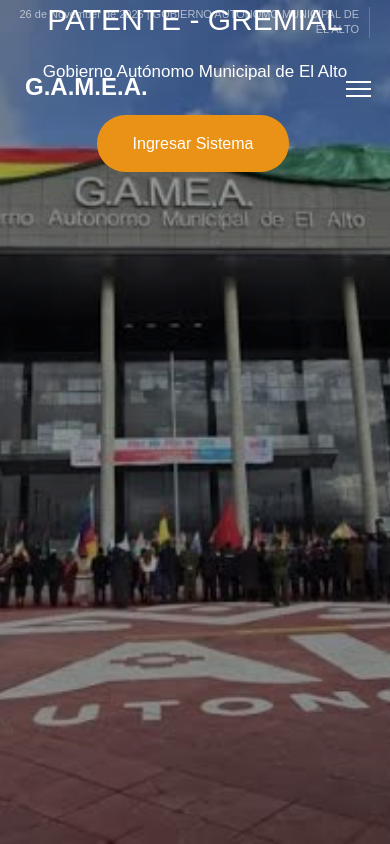
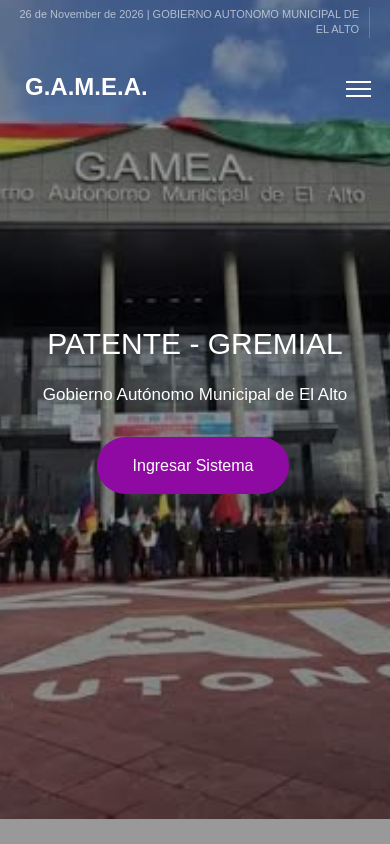
Before and after one commit to jhem8147-jjjj/Dfm, a PHP site: page /tcpdf/ in a window 390 px wide. Run offline with PHP 8.4, Linux system fonts and the light colour scheme.

Commit message:
Mejora diseño responsive

```diff
--- a/css/style.css
+++ b/css/style.css
@@ -47,13 +47,13 @@ body {
 }
 
 a {
-  color: #EA9215;
+  color: #8F0AA3;
   -webkit-transition: 0.5s;
   -o-transition: 0.5s;
   transition: 0.5s;
 }
 a:hover, a:active, a:focus {
-  color: #EA9215;
+  color: #8F0AA3;
   outline: none;
   text-decoration: none;
 }
@@ -71,17 +71,17 @@ h1, h2, h3, h4, h5, h6, figure {
 
 ::-webkit-selection {
   color: #fff;
-  background: #EA9215;
+  background: #8F0AA3;
 }
 
 ::-moz-selection {
   color: #fff;
-  background: #EA9215;
+  background: #8F0AA3;
 }
 
 ::selection {
   color: #fff;
-  background: #EA9215;
+  background: #8F0AA3;
 }
 
 .fh5co-nav {
@@ -131,7 +131,7 @@ h1, h2, h3, h4, h5, h6, figure {
   font-family: "Work Sans", Arial, sans-serif;
 }
 .fh5co-nav #fh5co-logo a span {
-  color: #EA9215;
+  color: #8F0AA3;
 }
 .fh5co-nav a {
   padding: 5px 10px;
@@ -455,7 +455,7 @@ h1, h2, h3, h4, h5, h6, figure {
 #fh5co-header .display-tc .btn.btn-learn,
 #fh5co-counter .display-tc .btn.btn-learn,
 .fh5co-cover .display-tc .btn.btn-learn {
-  background: rgba(234, , 14621, 0.8);
+  background: rgba(143, 10, 163, 0.8);
   border: none;
 }
 #fh5co-header .display-tc .btn.btn-learn:hover, #fh5co-header .display-tc .btn.btn-learn:focus,
@@ -1278,26 +1278,53 @@ h1, h2, h3, h4, h5, h6, figure {
   transition: 0.5s;
 }
 
-/* Keep the home hero sized to the viewport instead of a fixed desktop height. */
+/* Ajustes responsive de la portada principal */
 #fh5co-header.fh5co-cover {
+  height: auto;
+  min-height: 100vh;
+  min-height: 100svh;
+  width: 100%;
+  background-size: cover;
+  background-position: center center;
+  background-repeat: no-repeat;
+}
+
+/* Mantener el contenido centrado verticalmente */
+#fh5co-header.fh5co-cover .display-t {
+  display: table;
+  width: 100%;
   height: 100vh;
-  min-height: 520px;
-}
-
-#fh5co-header.fh5co-cover .display-t,
+  height: 100svh;
+  margin-top: 0;
+}
+
 #fh5co-header.fh5co-cover .display-tc {
-  height: 100%;
+  height: 100vh;
+  height: 100svh;
   margin-top: 0;
-}
-
+  vertical-align: middle;
+}
+
+/* Escalar el título según el ancho disponible */
 #fh5co-header.fh5co-cover .display-tc h1 {
   font-size: clamp(30px, 4vw, 54px);
+  line-height: 1.2;
+}
+
+#fh5co-header.fh5co-cover .display-tc h2 {
+  font-size: clamp(16px, 2vw, 20px);
 }
 
 @media screen and (max-width: 768px) {
   #fh5co-header.fh5co-cover {
+    min-height: 100vh;
+    min-height: 100svh;
+  }
+
+  #fh5co-header.fh5co-cover .display-t,
+  #fh5co-header.fh5co-cover .display-tc {
     height: 100vh;
-    min-height: 480px;
+    height: 100svh;
   }
 
   .fh5co-nav .top-menu {
@@ -1509,21 +1536,21 @@ h1, h2, h3, h4, h5, h6, figure {
 }
 
 .btn-primary {
-  background: #EA9215;
-  color: #fff;
-  border: 2px solid #EA9215;
+  background: #8F0AA3;
+  color: #fff;
+  border: 2px solid #8F0AA3;
 }
 .btn-primary:hover, .btn-primary:focus, .btn-primary:active {
-  background: #ec9d2c !important;
-  border-color: #ec9d2c !important;
+  background: #A315B8 !important;
+  border-color: #A315B8 !important;
 }
 .btn-primary.btn-outline {
   background: transparent;
-  color: #EA9215;
-  border: 2px solid #EA9215;
+  color: #8F0AA3;
+  border: 2px solid #8F0AA3;
 }
 .btn-primary.btn-outline:hover, .btn-primary.btn-outline:focus, .btn-primary.btn-outline:active {
-  background: #EA9215;
+  background: #8F0AA3;
   color: #fff;
 }
 
@@ -1679,3 +1706,22 @@ h1, h2, h3, h4, h5, h6, figure {
 }
 
 /*# sourceMappingURL=style.css.map */
+
+/* Mantener el color morado original del botón principal de ingreso */
+#fh5co-header .display-tc .btn.btn-primary,
+#fh5co-header .display-tc .btn.btn-learn {
+  background: #8f0aa3 !important;
+  border-color: #8f0aa3 !important;
+  color: #fff !important;
+}
+
+#fh5co-header .display-tc .btn.btn-primary:hover,
+#fh5co-header .display-tc .btn.btn-primary:focus,
+#fh5co-header .display-tc .btn.btn-primary:active,
+#fh5co-header .display-tc .btn.btn-learn:hover,
+#fh5co-header .display-tc .btn.btn-learn:focus,
+#fh5co-header .display-tc .btn.btn-learn:active {
+  background: #a315b8 !important;
+  border-color: #a315b8 !important;
+  color: #fff !important;
+}
```
Also changed, not shown: other parts of css/style.css (+22 -22 lines).
